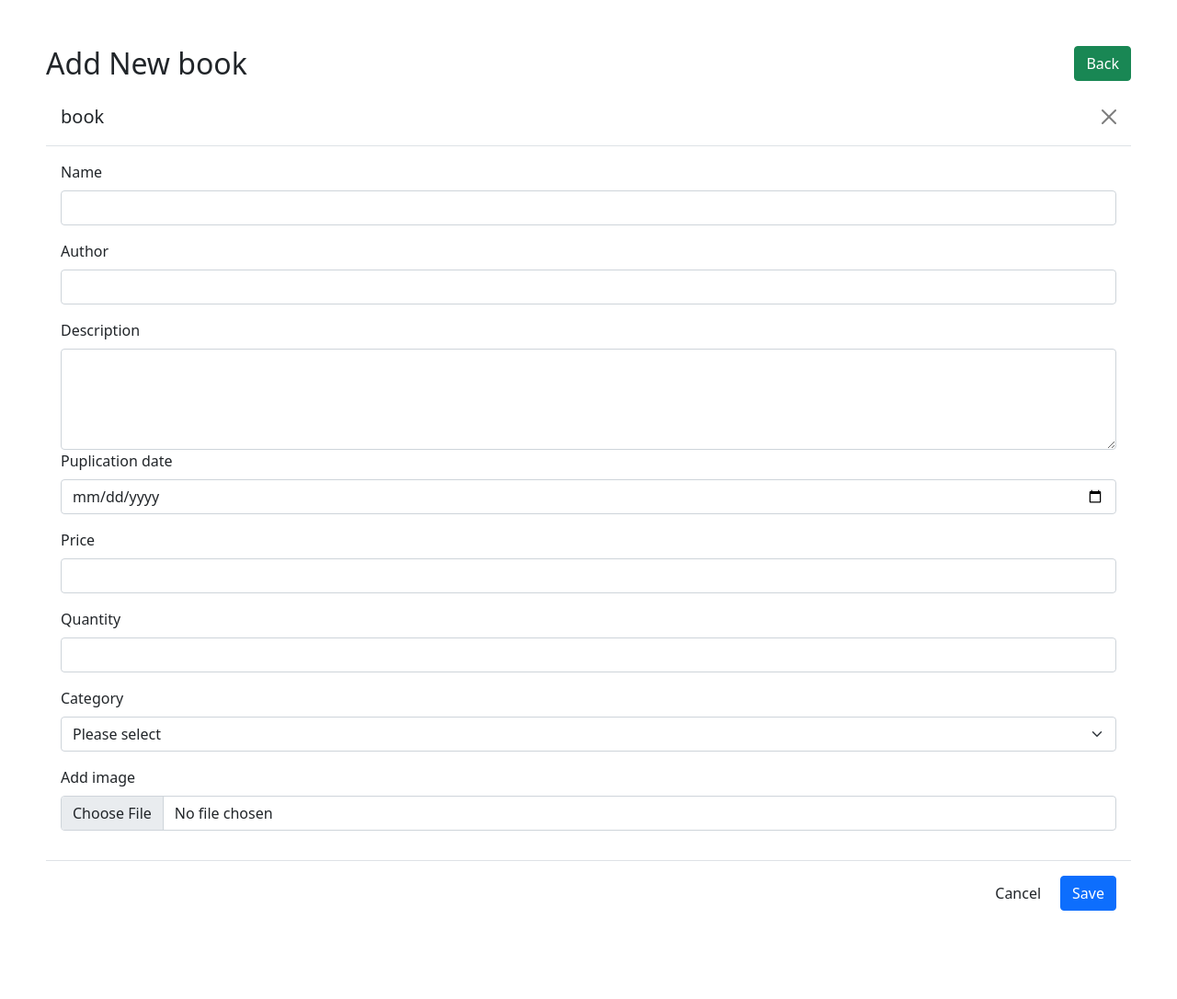
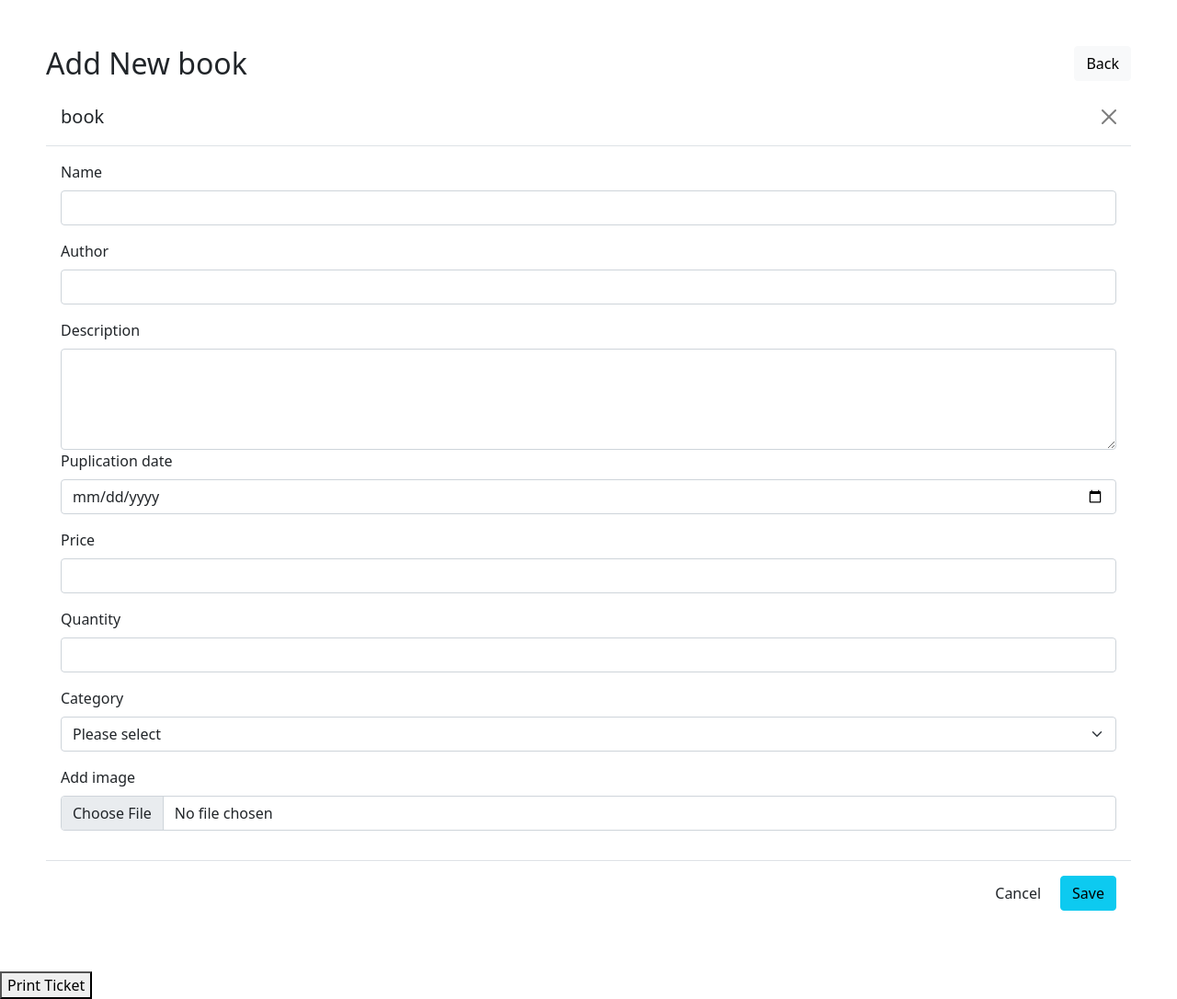
Before and after one commit to fouad150/Fil-rouge, a Laravel app: page /books/create in a window 1280 px wide. Shown: the whole page at 92% size. Before the commit the page ends 990 px from the top, so only its background shows below. Run offline with Laravel 9, Linux system fonts and the light colour scheme; a user stored in the database is signed in; tables that the repository leaves empty hold one stand-in row (values such as "Sample post"); data that the repository does not hold is empty; parts of the project's set-up code (start-up, migrations or seed data) failed here and were passed over.

Commit message:
modify save buttons

```diff
--- a/composer.json
+++ b/composer.json
@@ -6,6 +6,7 @@
     "license": "MIT",
     "require": {
         "php": "^8.0.2",
+        "barryvdh/laravel-dompdf": "^2.0",
         "guzzlehttp/guzzle": "^7.2",
         "laravel/framework": "^9.19",
         "laravel/sanctum": "^3.0",
--- a/resources/views/books/create.blade.php
+++ b/resources/views/books/create.blade.php
@@ -10,7 +10,7 @@
                 <h2>Add New book</h2>
             </div>
             <div class="pull-right">
-                <a class="btn btn-success" href="{{ route('books.index') }}"> Back</a>
+                <a class="btn btn-light" href="{{ route('books.index') }}"> Back</a>
             </div>
         </div>
     </div>
@@ -75,9 +75,19 @@
                   </div>
                   <div class="modal-footer">
                       <a href="#" class="btn btn-white" data-bs-dismiss="modal">Cancel</a>
-                      <button type="submit" name="save" class="btn btn-primary task-action-btn" id="book-save-btn">Save</button>
+                      <button type="submit" name="save" class="btn btn-info task-action-btn" id="book-save-btn">Save</button>
                   </div>
        </form>
 </div>
 
+
+<button onclick="printTicket()">Print Ticket</button>
+
+
+<script>
+      function printTicket() {
+      window.print();
+}
+</script>
+
 @endsection
--- a/resources/views/books/edit.blade.php
+++ b/resources/views/books/edit.blade.php
@@ -10,7 +10,7 @@
                 <h2>Edit New book</h2>
             </div>
             <div class="pull-right">
-                <a class="btn btn-success" href="{{ route('books.index') }}"> Back</a>
+                <a class="btn btn-light" href="{{ route('books.index') }}"> Back</a>
             </div>
         </div>
     </div>
--- a/resources/views/categories/create.blade.php
+++ b/resources/views/categories/create.blade.php
@@ -10,7 +10,7 @@
                 <h2>Add New Category</h2>
             </div>
             <div class="pull-right">
-                <a class="btn btn-success" href="{{ route('categories.index') }}"> Back</a>
+                <a class="btn btn-light" href="{{ route('categories.index') }}"> Back</a>
             </div>
         </div>
     </div>
@@ -40,7 +40,7 @@
                <a href="#" class="btn btn-white" data-bs-dismiss="modal">Cancel</a>
                {{-- <button type="submit" name="delete" class="btn btn-danger task-action-btn" id="book-delete-btn">Delete</button>
                <button type="submit" name="update" class="btn btn-warning task-action-btn" id="book-update-btn">Update</button> --}}
-                <button type="submit" name="save" class="btn btn-primary task-action-btn" id="category-save-btn">Save</button>
+                <button type="submit" name="save" class="btn btn-info task-action-btn" id="category-save-btn">Save</button>
            </div>
        </form>
 </div>
--- a/resources/views/categories/edit.blade.php
+++ b/resources/views/categories/edit.blade.php
@@ -9,7 +9,7 @@
                 <h2>Update Category</h2>
             </div>
             <div class="pull-right">
-                <a class="btn btn-success" href="{{ route('categories.index') }}"> Back</a>
+                <a class="btn btn-light" href="{{ route('categories.index') }}"> Back</a>
             </div>
         </div>
     </div>
--- a/resources/views/categories/index.blade.php
+++ b/resources/views/categories/index.blade.php
@@ -36,7 +36,7 @@
       <div class="container mt-4 " >
         <div class="d-flex justify-content-between buttons-parent mb-2" style="width: 43vw;margin: 0 auto;">
             <a href="{{route('categories.create')}}" class=" btn btn-primary btn-rounded px-4 rounded-pill no-font-size" style="font-size:14px;"><i class="fa fa-plus fa-lg me-2 ms-n2 text-success-900"></i> Add Category</a>
-            <a class="btn btn-success" href="{{ route('books.index') }}"> Back</a>
+            <a class="btn btn-light" href="{{ route('books.index') }}" style="border-color:gray"> Back</a>
         </div>
 
 
--- a/resources/views/home-page.blade.php
+++ b/resources/views/home-page.blade.php
@@ -217,7 +217,7 @@
     <!-- BEGIN footer -->
     <footer class="text-center text-lg-start text-white no-font-size mt-4" style="background-color: #1c2331">
       <!-- Social media -->
-      <section class="d-flex justify-content-between p-4" style="background-color: #6351ce">
+      <section class="d-flex justify-content-between p-4" style="background-color: #0d84aa">
          <!-- Left -->
          <div class="me-5">
             <span>Get connected with us on social networks:</span>
```
Also changed, not shown: resources/views/books/index.blade.php (+40 -3 lines), 1 other file.
